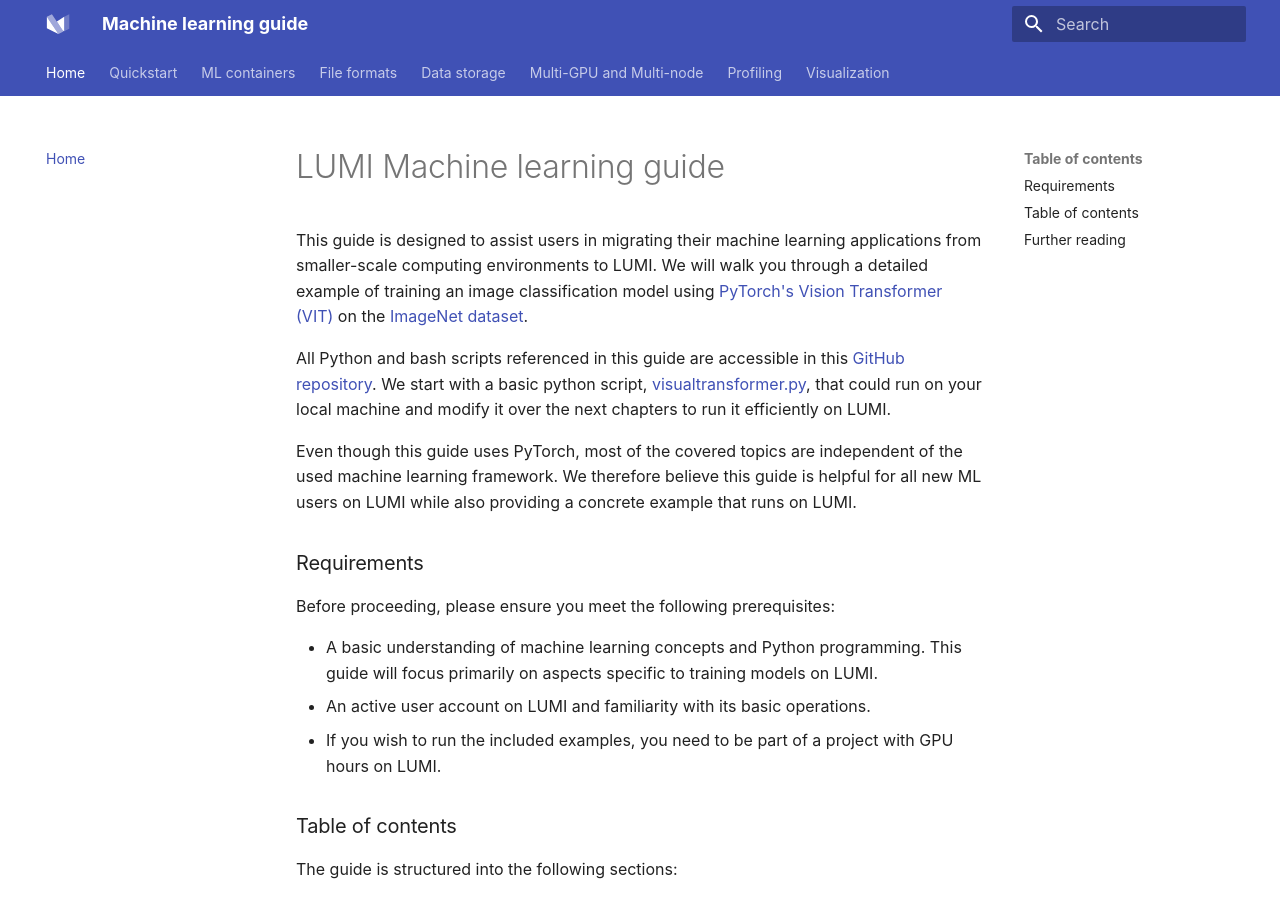
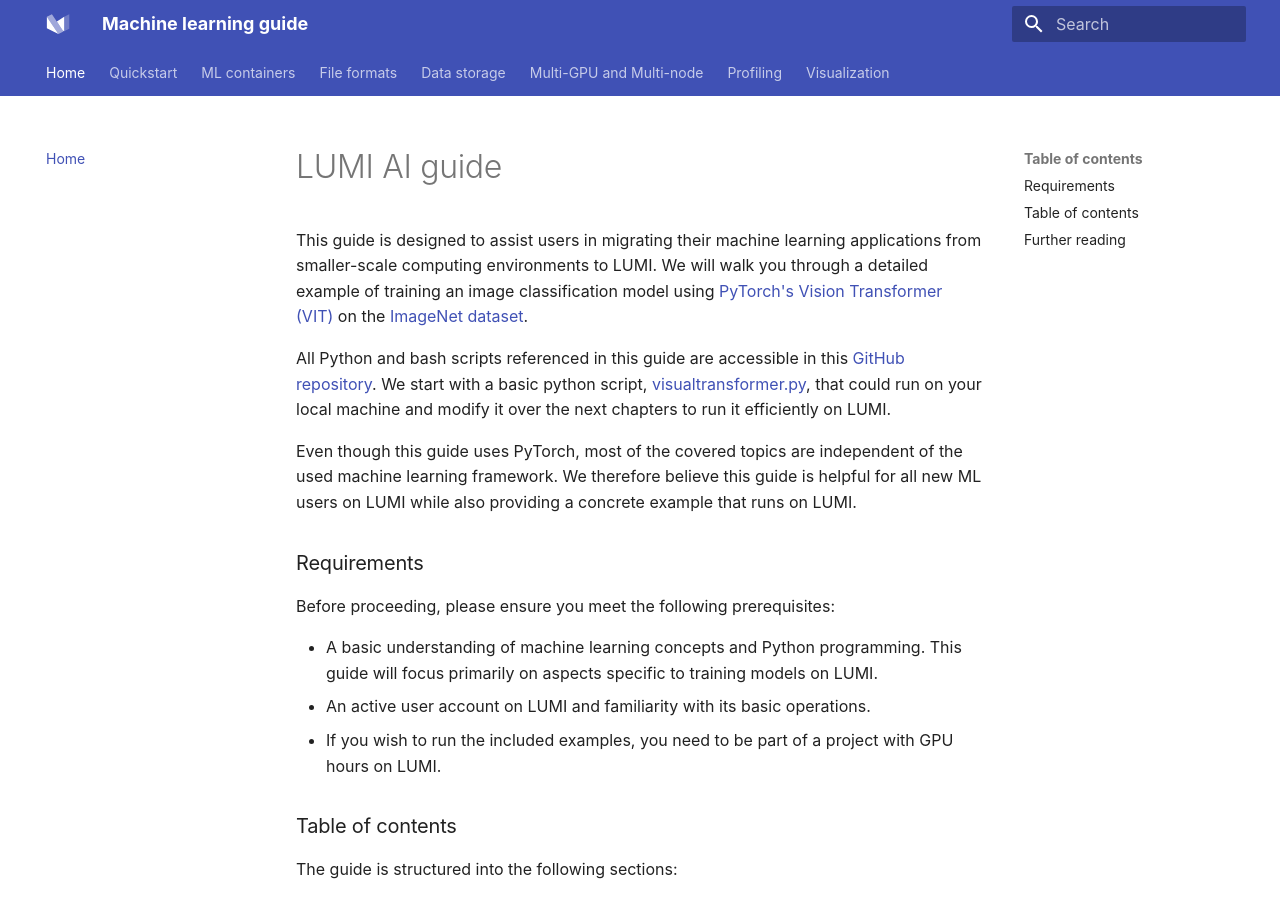
Before and after one commit to aniskhan25/LUMI-AI-Guide, an MkDocs documentation site: the page built from docs/index.md, in a window 1280 px wide and 900 px high. Built offline with MkDocs 1.6.1 and Material for MkDocs 9.7.7, drawn with Linux system fonts in a browser that asks for light colours.

Commit message:
Rename machine learning guide to AI guide

```diff
--- a/docs/index.md
+++ b/docs/index.md
@@ -1,4 +1,4 @@
-# LUMI Machine learning guide
+# LUMI AI guide
 
 This guide is designed to assist users in migrating their machine learning applications from smaller-scale computing environments to LUMI. We will walk you through a detailed example of training an image classification model using [PyTorch's Vision Transformer (VIT)](https://pytorch.org/vision/main/models/vision_transformer.html) on the [ImageNet dataset](https://www.image-net.org/).
 
```
